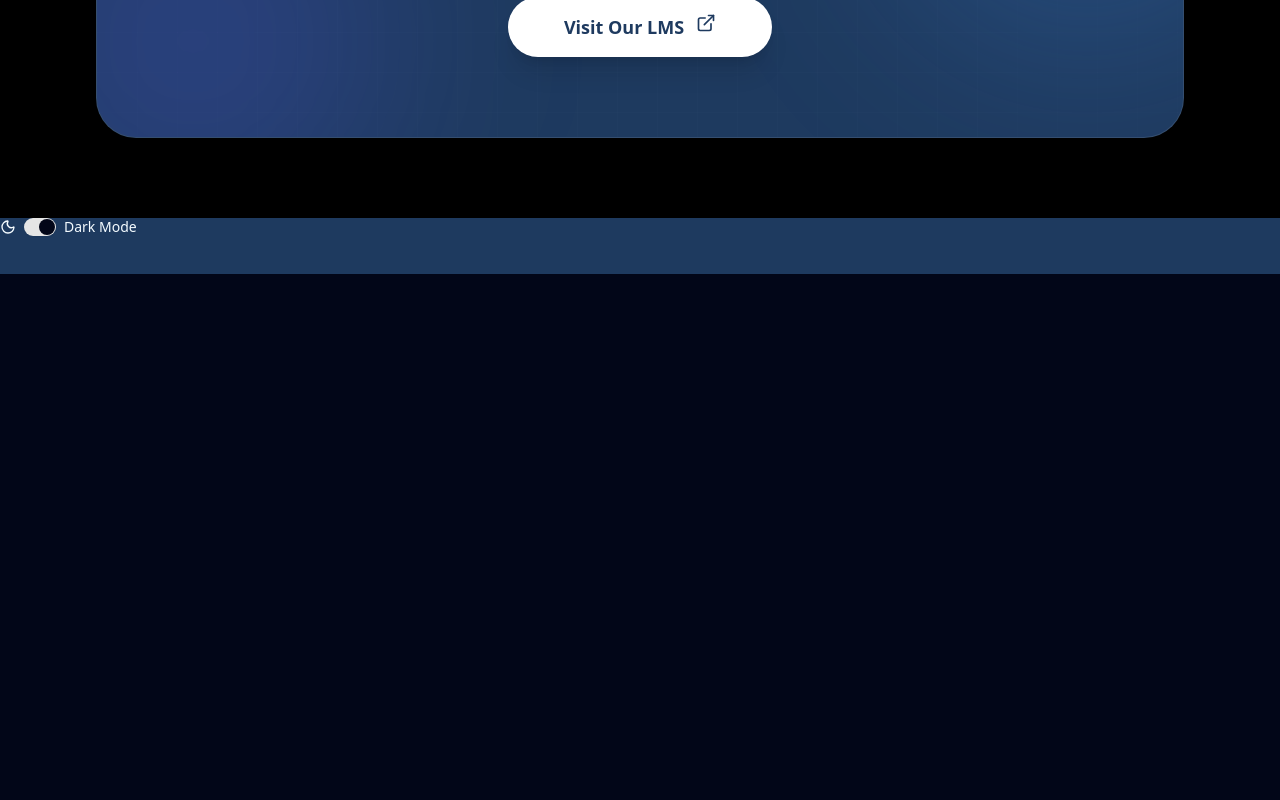
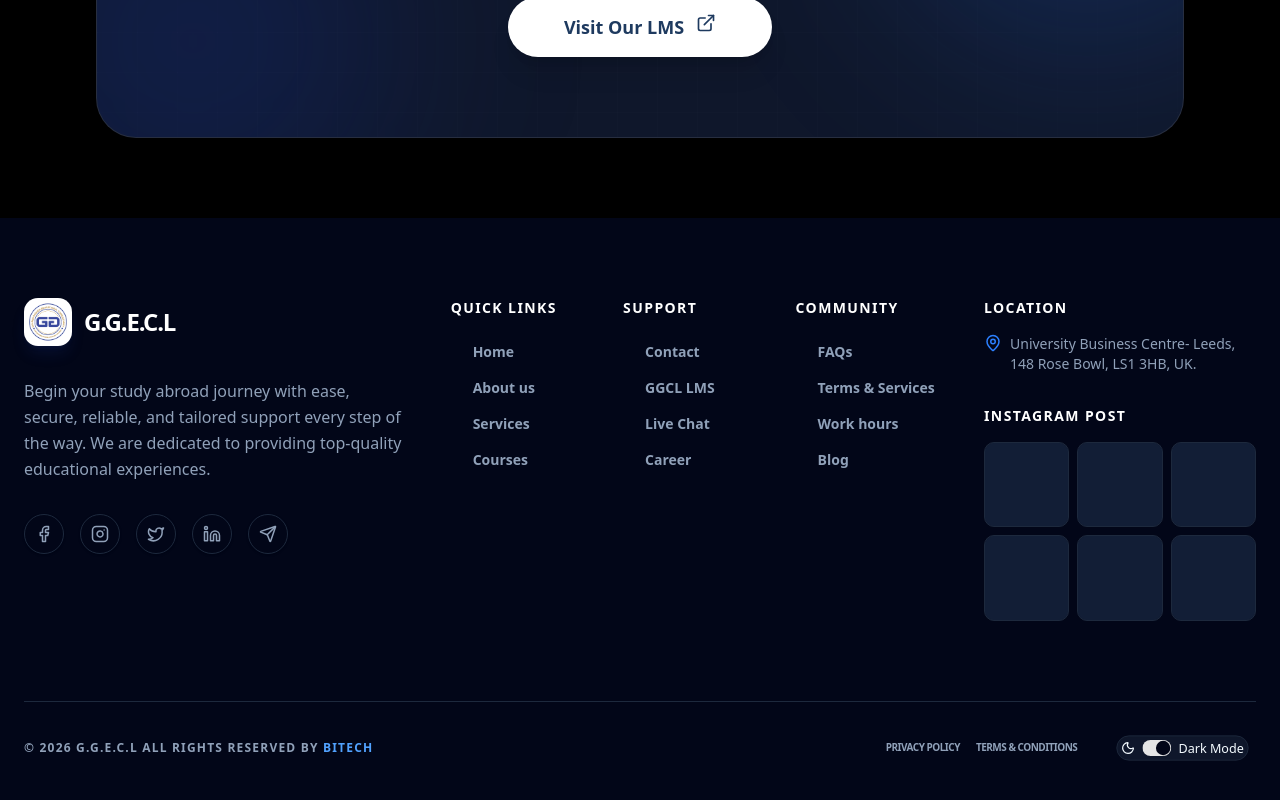
Before and after one commit to JoshDickson1/ggecl-rebranding, a React (Vite) app in the folder frontend/: page /blogs in a window 1280 px wide. Shown: the part 2580-3380 px from the top of the page. Before the commit the page ends 2854 px from the top, so only its background shows below. Built offline with nearby package versions, Linux system fonts and the light colour scheme.

Commit message:
footer done

```diff
--- a/frontend/src/components_/CTA.tsx
+++ b/frontend/src/components_/CTA.tsx
@@ -10,7 +10,7 @@ const CTA = () => {
         whileInView={{ opacity: 1, y: 0 }}
         viewport={{ once: true }}
         transition={{ duration: 0.8, ease: "easeOut" }}
-        className="relative overflow-hidden bg-[#1e3a5f] text-white rounded-[2.5rem] p-10 md:p-20 shadow-2xl border border-white/10"
+        className="relative overflow-hidden bg-[#1e3a5f] dark:bg-slate-900 text-white rounded-[2.5rem] p-10 md:p-20 shadow-2xl border border-white/10"
       >
         {/* Vercel-style Grid Overlay */}
         <div
@@ -25,8 +25,8 @@ const CTA = () => {
         />
 
         {/* Decorative Radial Glow */}
-        <div className="absolute -top-24 -right-24 w-96 h-96 bg-blue-400/20 rounded-full blur-[100px]" />
-        <div className="absolute -bottom-24 -left-24 w-96 h-96 bg-indigo-500/20 rounded-full blur-[100px]" />
+        <div className="absolute -top-24 -right-24 w-96 h-96 bg-blue-400/20 dark:bg-blue-500/20 rounded-full blur-[100px]" />
+        <div className="absolute -bottom-24 -left-24 w-96 h-96 dark:bg-blue-800/20 bg-blue-600/20 rounded-full blur-[100px]" />
 
         <div className="relative z-10 flex flex-col items-center text-center max-w-4xl mx-auto space-y-8">
           <motion.h3
--- a/frontend/src/components_/ServicesSlider.tsx
+++ b/frontend/src/components_/ServicesSlider.tsx
@@ -13,7 +13,7 @@ const SERVICES = [
     title: "Consultation",
     description: "We offer tailored guidance and expert advice for academic and career success, providing information on universities, global rankings, and available scholarships.",
     icon: <Hammer size={32} />,
-    primary: true, // This mimics the dark button in your screenshot
+    primary: true,
   },
   {
     title: "Document Review",
@@ -49,57 +49,58 @@ const ServicesSlider = () => {
   };
 
   return (
-    <section className="bg-slate-50 py-24 px-6 overflow-hidden">
+    <section className="bg-white dark:bg-slate-950 py-24 px-6 overflow-hidden transition-colors duration-300">
       <div className="max-w-7xl mx-auto">
         {/* Header Section */}
         <div className="mb-16">
-          <h2 className="text-4xl md:text-5xl font-black text-slate-900 uppercase tracking-tighter">
-            WE PROVIDE <span className="text-[#1e2a44]">SERVICES</span>
+          <h2 className="text-4xl md:text-5xl font-black text-slate-900 dark:text-white uppercase tracking-tighter">
+            WE PROVIDE <span className="text-[#1e3a5f] dark:text-blue-400">SERVICES</span>
           </h2>
-          <p className="text-lg text-slate-600 mt-2 font-medium">
+          <p className="text-lg text-slate-600 dark:text-slate-400 mt-2 font-medium">
             We are an accredited UK Register Of Learning Providers
           </p>
         </div>
 
         {/* Cards Container */}
-        <div className="grid grid-cols-1 md:grid-cols-3 gap-8 mb-16">
+        <div className="grid grid-cols-1 md:grid-cols-3 gap-8 mb-16 relative min-h-[420px]">
           <AnimatePresence mode="popLayout" initial={false}>
             {SERVICES.slice(currentIndex, currentIndex + 3).map((service) => (
               <motion.div
                 key={service.title}
-                initial={{ opacity: 0, x: 100 }}
-                animate={{ opacity: 1, x: 0 }}
-                exit={{ opacity: 0, x: -100 }}
-                transition={{ duration: 0.5, ease: "circOut" }}
-                className="bg-white p-10 rounded-[1.5rem] shadow-2xl shadow-slate-200/60 flex flex-col h-full min-h-[420px]"
+                initial={{ opacity: 0, scale: 0.9, x: 20 }}
+                animate={{ opacity: 1, scale: 1, x: 0 }}
+                exit={{ opacity: 0, scale: 0.9, x: -20 }}
+                transition={{ duration: 0.4, ease: "easeOut" }}
+                className="bg-white dark:bg-slate-900 p-10 rounded-[2.5rem] shadow-xl shadow-slate-200/50 dark:shadow-none border border-transparent dark:border-slate-800 flex flex-col h-full group"
               >
                 {/* Icon */}
-                <div className="text-[#1e2a44] mb-6">
+                <div className="text-[#1e3a5f] dark:text-blue-400 mb-6 transition-transform duration-300 group-hover:scale-110">
                   {service.icon}
                 </div>
 
                 {/* Content */}
-                <h3 className="text-2xl font-black text-slate-900 mb-4 tracking-tight">
+                <h3 className="text-2xl font-black text-slate-900 dark:text-white mb-4 tracking-tight uppercase">
                   {service.title}
                 </h3>
-                <p className="text-slate-500 leading-relaxed mb-10 flex-grow">
+                <p className="text-slate-500 dark:text-slate-400 leading-relaxed mb-10 flex-grow font-medium">
                   {service.description}
                 </p>
 
-                {/* Button Styled exactly as screenshot */}
+                {/* Button */}
                 <motion.button
-                  onClick={()=> {"https://docs.google.com/forms/d/e/1FAIpQLSdYbDNQn9zYvD0GQFNPI3HDEBchzR0H39IeFzW2JSuUuQOh7w/viewform"}}
                   whileHover={{ scale: 1.02 }}
                   whileTap={{ scale: 0.98 }}
-                  className={`w-full py-4 px-6 rounded-lg border-2 flex items-center justify-between font-bold transition-all duration-300 ${
+                  className={`w-full py-4 px-6 rounded-xl border-2 flex items-center justify-between font-bold transition-all duration-300 uppercase tracking-widest text-xs ${
                     service.primary
-                      ? "bg-[#1e2a44] text-white border-[#1e2a44]"
-                      : "bg-white text-[#1e2a44] border-[#1e2a44] hover:bg-[#1e3a5f] hover:text-white hover:border-white"
+                      ? "bg-[#1e3a5f] text-white border-[#1e3a5f] shadow-lg shadow-blue-900/20"
+                      : "bg-transparent text-[#1e3a5f] border-[#1e3a5f] dark:text-white dark:border-slate-700 hover:bg-[#1e3a5f] hover:text-white hover:border-[#1e3a5f]"
                   }`}
                 >
-                  Apply Now
-                  <div className={`rounded-full border-2 p-1 ${service.primary ? "border-white" : "border-[#1e2a44] group-hover:border-white"}`}>
-                    <ChevronRight size={18} />
+                  Get Started
+                  <div className={`rounded-full border-2 p-1 transition-colors ${
+                    service.primary ? "border-white" : "border-[#1e3a5f] dark:border-slate-700 group-hover:border-white"
+                  }`}>
+                    <ChevronRight size={16} />
                   </div>
                 </motion.button>
               </motion.div>
@@ -112,16 +113,16 @@ const ServicesSlider = () => {
           <Button
             onClick={prevSlide}
             disabled={currentIndex === 0}
-            className="h-10 w-20 rounded-xl bg-[#1e2a44] hover:bg-slate-400 disabled:opacity-30 shadow-lg transition-all"
+            className="h-12 w-20 rounded-2xl bg-slate-200 dark:bg-slate-800 text-slate-600 dark:text-white hover:bg-[#1e3a5f] hover:text-white transition-all disabled:opacity-20 border-none"
           >
-            <ArrowLeft size={28} className="text-white" />
+            <ArrowLeft size={24} />
           </Button>
           <Button
             onClick={nextSlide}
             disabled={currentIndex + 3 >= SERVICES.length}
-            className="h-10 w-20 rounded-xl bg-[#1e2a44] hover:bg-blue-900 disabled:opacity-30 shadow-lg transition-all"
+            className="h-12 w-24 rounded-2xl bg-[#1e3a5f] text-white hover:bg-blue-800 transition-all disabled:opacity-20 border-none shadow-lg shadow-blue-900/20"
           >
-            <ArrowRight size={28} className="text-white" />
+            <ArrowRight size={24} />
           </Button>
         </div>
       </div>
--- a/frontend/src/components_/SubHero.tsx
+++ b/frontend/src/components_/SubHero.tsx
@@ -1,7 +1,7 @@
 const SubHero = () => {
   return (
     <div>
-        <div className="bg-[#1e2a44] w-full py-5 md:py-10 flex items-center justify-center">
+        <div className="bg-[#1e2a44] dark:bg-slate-900 w-full py-5 md:py-10 flex items-center justify-center">
             {/* SubHero Images (flexbox) */}
             <div className="w-full px-4 flex flex-wrap gap-6 md:gap-8 justify-center md:justify-evenly items-center animate-fade-in">
                 <img
--- a/frontend/src/outlet/Footer.tsx
+++ b/frontend/src/outlet/Footer.tsx
@@ -1,14 +1,149 @@
-import { ModeToggle } from "@/mode-toggle"
+import { motion } from "framer-motion";
+import {
+  Facebook,
+  Instagram,
+  Twitter,
+  Linkedin,
+  Send,
+  ArrowUpRight,
+  Mail,
+  Phone,
+  MapPin
+} from "lucide-react";
+import { ModeToggle } from "@/mode-toggle";
+
+const FOOTER_LINKS = {
+  "Quick Links": [
+    { name: "Home", href: "#" },
+    { name: "About us", href: "#" },
+    { name: "Services", href: "#" },
+    { name: "Courses", href: "#" },
+  ],
+  "Support": [
+    { name: "Contact", href: "#" },
+    { name: "GGCL LMS", href: "#" },
+    { name: "Live Chat", href: "#" },
+    { name: "Career", href: "#" },
+  ],
+  "Community": [
+    { name: "FAQs", href: "#" },
+    { name: "Terms & Services", href: "#" },
+    { name: "Work hours", href: "#" },
+    { name: "Blog", href: "#" },
+  ]
+};
+
+const INSTAGRAM_POSTS = [
+  "/ig-1.jpg", "/ig-2.jpg", "/ig-3.jpg",
+  "/ig-4.jpg", "/ig-5.jpg", "/ig-6.jpg"
+];
 
 const Footer = () => {
   return (
-    <div className="">
+    <footer className="relative bg-white dark:bg-slate-950 pt-20 pb-10 overflow-hidden transition-colors duration-300">
 
-      <div className="bg-[#1e3a5f] h-14 w-screen">
-        <ModeToggle />
+      {/* Background Glow - Matches Hero Ball */}
+      <div className="absolute top-0 right-0 w-[500px] h-[500px] bg-blue-500/5 dark:bg-blue-400/5 blur-[120px] rounded-full -z-10" />
+
+      <div className="max-w-7xl mx-auto px-6">
+        <div className="grid grid-cols-1 md:grid-cols-2 lg:grid-cols-12 gap-12 mb-20">
+
+          {/* Brand Column */}
+          <div className="lg:col-span-4 space-y-8">
+            <div className="flex items-center gap-3">
+              <div className="w-12 h-12 bg-white rounded-xl flex items-center justify-center shadow-lg shadow-blue-900/20">
+                 <img src="/ggecl_logo.png" alt="" />
+              </div>
+              <h2 className="text-2xl font-black text-slate-900 dark:text-white tracking-tighter uppercase">
+                G.G.E.C.L
+              </h2>
+            </div>
+
+            <p className="text-slate-500 dark:text-slate-400 leading-relaxed font-medium">
+              Begin your study abroad journey with ease, secure, reliable, and tailored support every step of the way. We are dedicated to providing top-quality educational experiences.
+            </p>
+
+            <div className="flex gap-4">
+              {[Facebook, Instagram, Twitter, Linkedin, Send].map((Icon, i) => (
+                <motion.a
+                  key={i}
+                  whileHover={{ y: -5, scale: 1.1 }}
+                  href="#"
+                  className="w-10 h-10 rounded-full border border-slate-200 dark:border-slate-800 flex items-center justify-center text-slate-600 dark:text-slate-400 hover:bg-[#1e3a5f] hover:text-white transition-all shadow-sm"
+                >
+                  <Icon size={18} />
+                </motion.a>
+              ))}
+            </div>
+          </div>
+
+          {/* Links Columns */}
+          <div className="lg:col-span-5 grid grid-cols-2 md:grid-cols-3 gap-8">
+            {Object.entries(FOOTER_LINKS).map(([title, links]) => (
+              <div key={title} className="space-y-6">
+                <h4 className="text-sm font-black text-slate-900 dark:text-white uppercase tracking-widest">
+                  {title}
+                </h4>
+                <ul className="space-y-4">
+                  {links.map((link) => (
+                    <li key={link.name}>
+                      <a href={link.href} className="group flex items-center text-slate-500 dark:text-slate-400 hover:text-[#1e3a5f] dark:hover:text-blue-400 transition-colors font-semibold text-sm">
+                        <ArrowUpRight size={14} className="mr-2 opacity-0 -translate-x-2 group-hover:opacity-100 group-hover:translate-x-0 transition-all" />
+                        {link.name}
+                      </a>
+                    </li>
+                  ))}
+                </ul>
+              </div>
+            ))}
+          </div>
+
+          {/* Location & Instagram Column */}
+          <div className="lg:col-span-3 space-y-8">
+            <div className="space-y-4">
+               <h4 className="text-sm font-black text-slate-900 dark:text-white uppercase tracking-widest">Location</h4>
+               <p className="text-sm text-slate-500 dark:text-slate-400 flex items-start gap-2">
+                 <MapPin size={18} className="shrink-0 text-blue-500" />
+                 University Business Centre- Leeds, 148 Rose Bowl, LS1 3HB, UK.
+               </p>
+            </div>
+
+            <div className="space-y-4">
+              <h4 className="text-sm font-black text-slate-900 dark:text-white uppercase tracking-widest">Instagram Post</h4>
+              <div className="grid grid-cols-3 gap-2">
+                {INSTAGRAM_POSTS.map((_, i) => (
+                  <motion.div
+                    key={i}
+                    whileHover={{ scale: 1.05 }}
+                    className="aspect-square bg-slate-100 dark:bg-slate-900 rounded-lg overflow-hidden border border-slate-200 dark:border-slate-800"
+                  >
+                    <div className="w-full h-full bg-[#1e3a5f]/10 dark:bg-blue-400/5 animate-pulse" />
+                  </motion.div>
+                ))}
+              </div>
+            </div>
+          </div>
+        </div>
+
+        {/* Bottom Bar */}
+        <div className="pt-8 border-t border-slate-200 dark:border-slate-800 flex flex-col md:flex-row justify-between items-center gap-6">
+          <p className="text-xs font-bold text-slate-400 uppercase tracking-widest">
+            © 2026 G.G.E.C.L All Rights Reserved by <span className="text-[#1e3a5f] dark:text-blue-400">BiTech</span>
+          </p>
+
+          <div className="flex items-center gap-8">
+            <div className="flex gap-4 text-[10px] font-black uppercase tracking-tighter text-slate-400">
+              <a href="#" className="hover:text-slate-900 dark:hover:text-white transition-colors">Privacy Policy</a>
+              <a href="#" className="hover:text-slate-900 dark:hover:text-white transition-colors">Terms & Conditions</a>
+            </div>
+            <div className="p-1 bg-slate-100 dark:bg-slate-900 rounded-full border border-slate-200 dark:border-slate-800 shadow-inner scale-90">
+              <ModeToggle />
+            </div>
+          </div>
+        </div>
       </div>
-    </div>
-  )
-}
+    </footer>
+  );
+};
 
-export default Footer
+export default Footer;
--- a/frontend/src/outlet/Layout.tsx
+++ b/frontend/src/outlet/Layout.tsx
@@ -13,7 +13,7 @@ const Layout = () => {
         <Outlet />
       </main>
 
-      <footer className="h-14 flex items-center justify-center text-sm">
+      <footer className="">
         <Footer />
       </footer>
     </div>
--- a/frontend/src/pages/Contact.tsx
+++ b/frontend/src/pages/Contact.tsx
@@ -70,13 +70,13 @@ export default function ContactPage() {
             </div>
 
             <div className="flex justify-center md:justify-end">
-              <Button
+              <button
                 type="submit"
                 disabled={state.submitting}
                 className="bg-[#1e3a5f] hover:bg-[#2a5288] text-white rounded-full px-10 h-12 text-lg transition-transform active:scale-95"
               >
                 {state.submitting ? "Sending..." : "Send A Message"}
-              </Button>
+              </button>
             </div>
           </form>
         </div>
```
